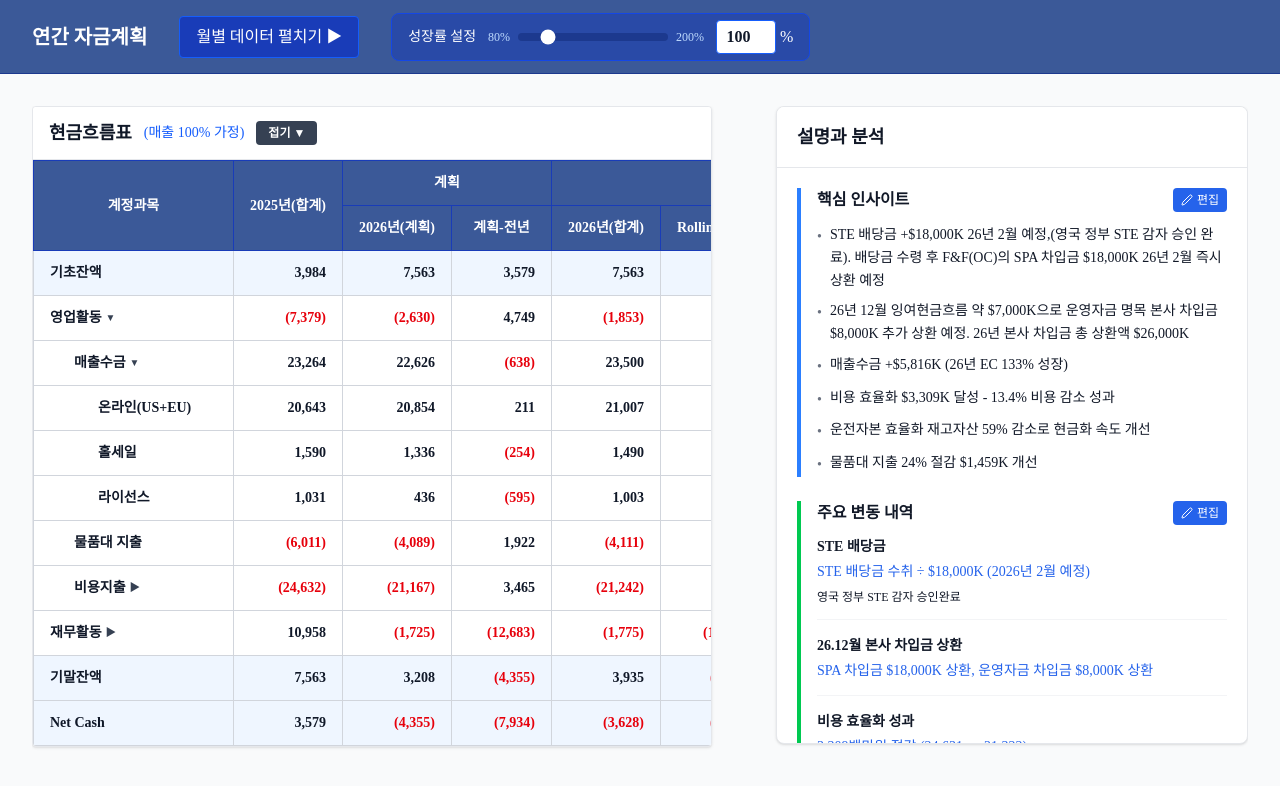
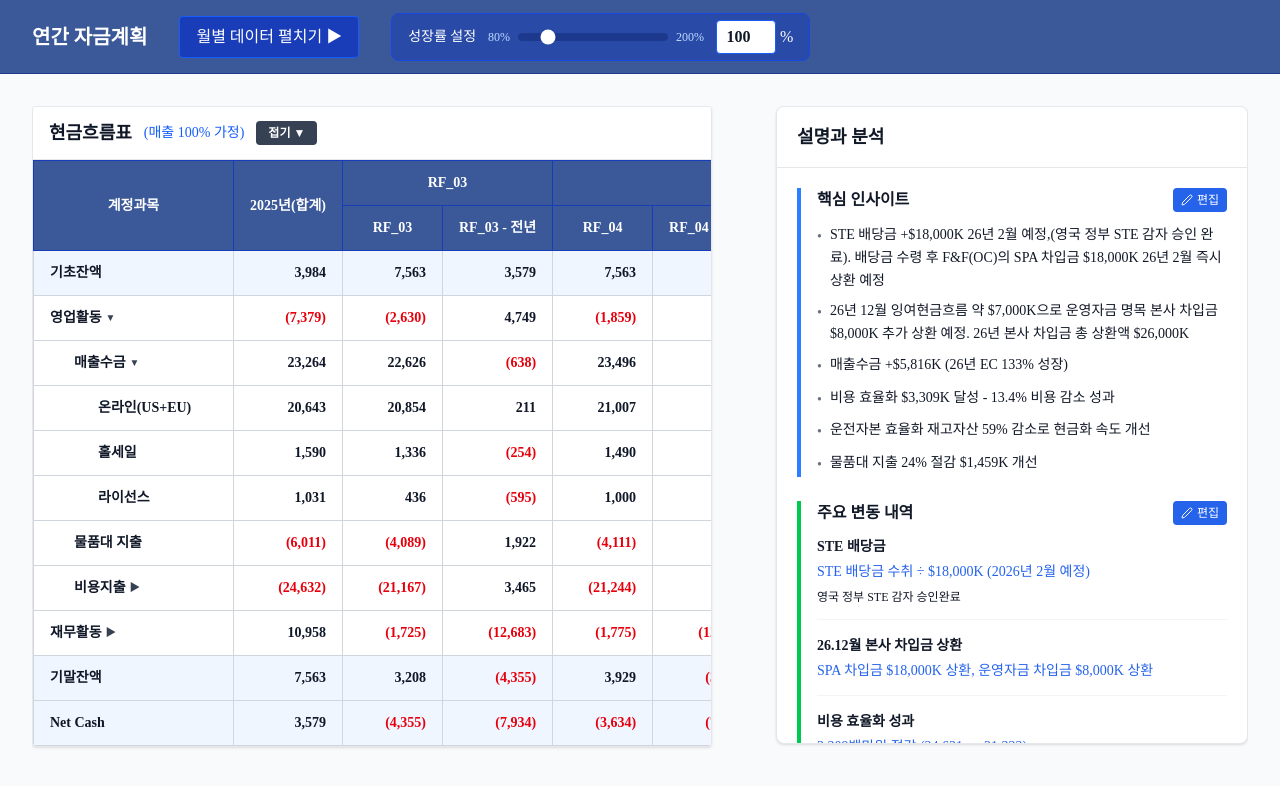
Before and after one commit to kyeongsoo88/stocashnew, a Next.js app: page / in a window 1280 px wide. Shown: the top 786 px of the page. Built offline with nearby package versions, Linux system fonts and the light colour scheme; a web font is replaced by a local one.

Commit message:
Update table headers to use RF_03 and RF_04 naming convention
Replace planning-related headers with RF_03 (forecast) and RF_04 (rolling forecast) terminology for better clarity.

Co-authored-by: Cursor <cursoragent@cursor.com>

```diff
--- a/components/DataTable.tsx
+++ b/components/DataTable.tsx
@@ -176,15 +176,15 @@ export const DataTable: React.FC<DataTableProps> = ({
   const newLayoutHeaders = useNewLayout && !showMonthly ? [
     { label: '계정과목', rowSpan: 2, colSpan: 1 },
     { label: '2025년(합계)', rowSpan: 2, colSpan: 1 },
-    { label: '계획', rowSpan: 1, colSpan: 2, children: [
-      { label: '2026년(계획)', rowSpan: 1, colSpan: 1 },
-      { label: '계획-전년', rowSpan: 1, colSpan: 1 },
+    { label: 'RF_03', rowSpan: 1, colSpan: 2, children: [
+      { label: 'RF_03', rowSpan: 1, colSpan: 1 },
+      { label: 'RF_03 - 전년', rowSpan: 1, colSpan: 1 },
     ]},
-    { label: '2026년 Rolling', rowSpan: 1, colSpan: 4, children: [
-      { label: '2026년(합계)', rowSpan: 1, colSpan: 1 },
-      { label: 'Rolling-전년', rowSpan: 1, colSpan: 1 },
-      { label: '계획대비증감', rowSpan: 1, colSpan: 1 },
-      { label: '계획대비(%)', rowSpan: 1, colSpan: 1 },
+    { label: 'RF_04', rowSpan: 1, colSpan: 4, children: [
+      { label: 'RF_04', rowSpan: 1, colSpan: 1 },
+      { label: 'RF_04 - 전년', rowSpan: 1, colSpan: 1 },
+      { label: 'RF_03대비 증감', rowSpan: 1, colSpan: 1 },
+      { label: 'RF_03대비(%)', rowSpan: 1, colSpan: 1 },
     ]},
   ] : null;
 
@@ -229,7 +229,7 @@ export const DataTable: React.FC<DataTableProps> = ({
                     headerStyle === 'dark' ? 'border-blue-800' : 'border-gray-300',
                   )}
                 >
-                  계획
+                  RF_03
                 </th>
                 <th
                   colSpan={4}
@@ -239,7 +239,7 @@ export const DataTable: React.FC<DataTableProps> = ({
                     headerStyle === 'dark' ? 'border-blue-800' : 'border-gray-300',
                   )}
                 >
-                  2026년 Rolling
+                  RF_04
                 </th>
               </tr>
               {/* 두 번째 행: 소컬럼 */}
@@ -252,7 +252,7 @@ export const DataTable: React.FC<DataTableProps> = ({
                     'min-w-[100px]'
                   )}
                 >
-                  2026년(계획)
+                  RF_03
                 </th>
                 <th
                   style={{ backgroundColor: headerBg, color: headerText }}
@@ -262,7 +262,7 @@ export const DataTable: React.FC<DataTableProps> = ({
                     'min-w-[100px]'
                   )}
                 >
-                  계획-전년
+                  RF_03 - 전년
                 </th>
                 <th
                   style={{ backgroundColor: headerBg, color: headerText }}
@@ -272,7 +272,7 @@ export const DataTable: React.FC<DataTableProps> = ({
                     'min-w-[100px]'
                   )}
                 >
-                  2026년(합계)
+                  RF_04
                 </th>
                 <th
                   style={{ backgroundColor: headerBg, color: headerText }}
@@ -282,7 +282,7 @@ export const DataTable: React.FC<DataTableProps> = ({
                     'min-w-[100px]'
                   )}
                 >
-                  Rolling-전년
+                  RF_04 - 전년
                 </th>
                 <th
                   style={{ backgroundColor: headerBg, color: headerText }}
@@ -292,7 +292,7 @@ export const DataTable: React.FC<DataTableProps> = ({
                     'min-w-[100px]'
                   )}
                 >
-                  계획대비증감
+                  RF_03대비 증감
                 </th>
                 <th
                   style={{ backgroundColor: headerBg, color: headerText }}
@@ -302,7 +302,7 @@ export const DataTable: React.FC<DataTableProps> = ({
                     'min-w-[120px]'
                   )}
                 >
-                  계획대비(%)
+                  RF_03대비(%)
                 </th>
               </tr>
             </thead>
```
Also changed, not shown: public/data/cashflow.csv.
